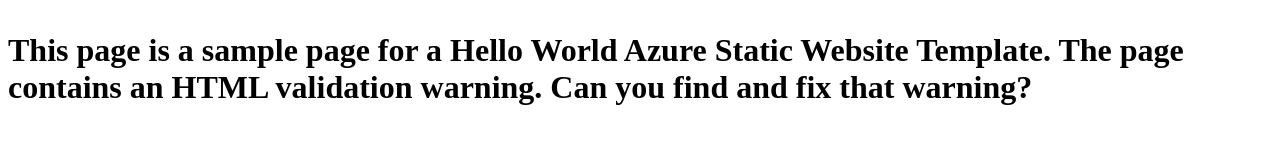
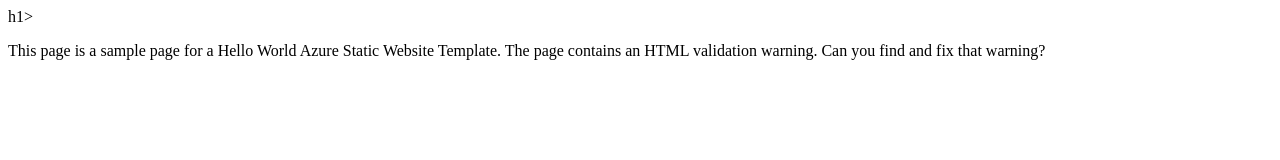
Before and after one commit to MPooleGit/getting-to-know-each-other-mp, a plain HTML site: page index.html in a window 1280 px wide. Drawn offline with Linux system fonts and the light colour scheme.

Commit message:
Update index.html

```diff
--- a/index.html
+++ b/index.html
@@ -1,11 +1,13 @@
 <!DOCTYPE html>
-<html>
+<html lang='en'>
+ <!-----
+  Author: Michael J. Poole
+----->
 <head>
 <title>Getting to know each other : ) Michael Poole is cool</title>
 </head>
-<body>
-<h1><Getting to know each other</h1>
-<p>This page is a sample page for a Hello World Azure Static Website Template. The page contains an HTML validation warning.
+  h1>
+  <p>This page is a sample page for a Hello World Azure Static Website Template. The page contains an HTML validation warning.
 Can you find and fix that warning?</p>
 </body>
 </html>
```
